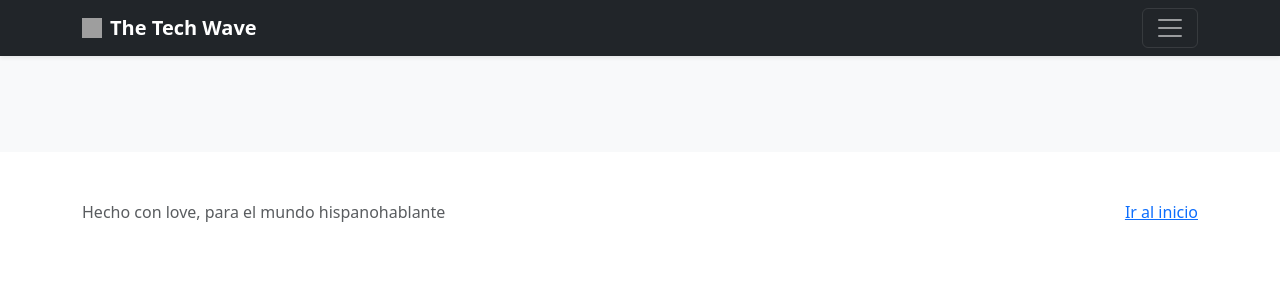
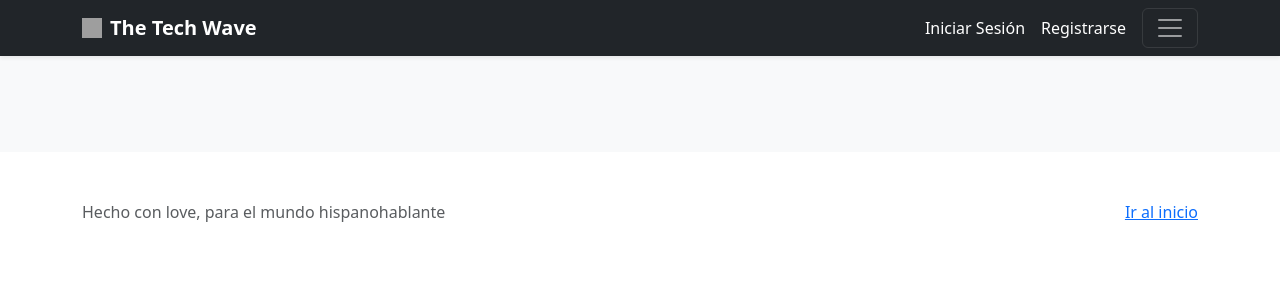
Before and after one commit to el-mark/the_tech_wave, a Flask app: page / in a window 1280 px wide. Shown: the top 300 px of the page. Run offline with Flask 3, Linux system fonts and the light colour scheme; data that the repository does not hold is empty; grey boxes are pictures that could not be loaded.

Commit message:
links to login and signup

```diff
--- a/app/assets/styles.css
+++ b/app/assets/styles.css
@@ -74,3 +74,10 @@
 .bd-mode-toggle .dropdown-menu .active .bi {
     display: block !important;
 }
+
+.underline-on-hover {
+    text-decoration: none;
+}
+.underline-on-hover:hover {
+    text-decoration: underline;
+}
--- a/app/templates/base.html
+++ b/app/templates/base.html
@@ -56,11 +56,20 @@
                             <p class="text-body-secondary">Un lugar donde encuentras noticias de tecnología y empresas, historias que están dando forma a latinoamérica y el mundo. Desde startups innovadoras hasta gigantes de la industria, encuentra las noticias más relevantes. Súbete a la ola tecnológica y no te quedes atrás.</p>
                         </div>
                         <div class="col-sm-4 offset-md-1 py-4">
+                            <div class="d-none d-md-block">
                                 <h4>Contacto</h4>
                                 <ul class="list-unstyled">
                                     <!-- <li><a href="#" class="text-white">Follow on Twitter</a></li> -->
                                     <li><a href="#" class="text-white">mharmsenr@gmail.com</a></li>
                                 </ul>
+                            </div>
+                            <div class="d-block d-md-none">
+                                <h4>Menú</h4>
+                                <ul class="list-unstyled">
+                                    <li class="mb-3"><a href="{{ url_for('login') }}" class="text-white underline-on-hover">Iniciar Sesión</a></li>
+                                    <li><a href="{{ url_for('signup') }}" class="text-white underline-on-hover">Registrarse</a></li>
+                                </ul>
+                            </div>
                         </div>
                     </div>
                 </div>
@@ -76,9 +85,15 @@
                         <img src="{{ url_for('static', filename='images/logo.png') }}" alt="The Tech Wave Logo" width="20" height="20" class="me-2">
                         <strong>The Tech Wave</strong>
                     </a>
+                    <div class="d-flex align-items-center">
+                        <div class="d-none d-md-flex align-items-center">
+                            <a href="{{ url_for('login') }}" class="me-3 text-white underline-on-hover">Iniciar Sesión</a>
+                            <a href="{{ url_for('signup') }}" class="me-3 text-white underline-on-hover">Registrarse</a>
+                        </div>
                         <button class="navbar-toggler" type="button" data-bs-toggle="collapse" data-bs-target="#navbarHeader" aria-controls="navbarHeader" aria-expanded="false" aria-label="Toggle navigation">
                             <span class="navbar-toggler-icon"></span>
                         </button>
+                    </div>
                 </div>
             </div>
         </header>
--- a/app/templates/login.html
+++ b/app/templates/login.html
@@ -5,7 +5,9 @@
     <main class="form-signin w-100 m-auto">
         <form method="post">
 
-            <img src="/assets/images/logo.png" alt="The Tech Wave Logo" width="72" height="72" class="me-2 mb-4">
+            <a href="{{ url_for('index') }}">
+                <img src="/assets/images/logo.png" alt="The Tech Wave Logo" width="72" height="72" class="me-2 mb-4">
+            </a>
 
             <h1 class="h3 mb-3 fw-normal">Please sign in</h1>
 
```
Lines whose indentation alone changed are shown as unchanged.
